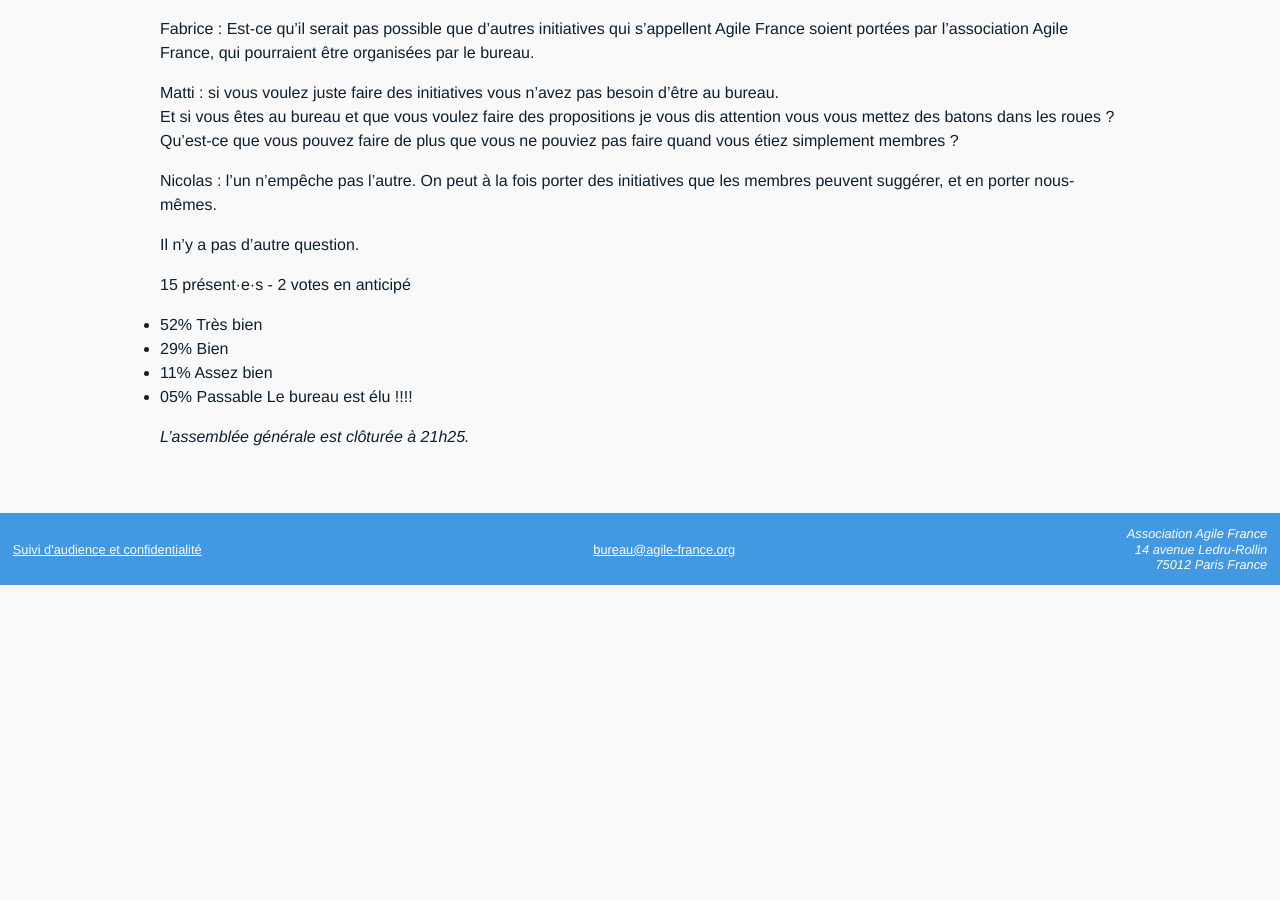
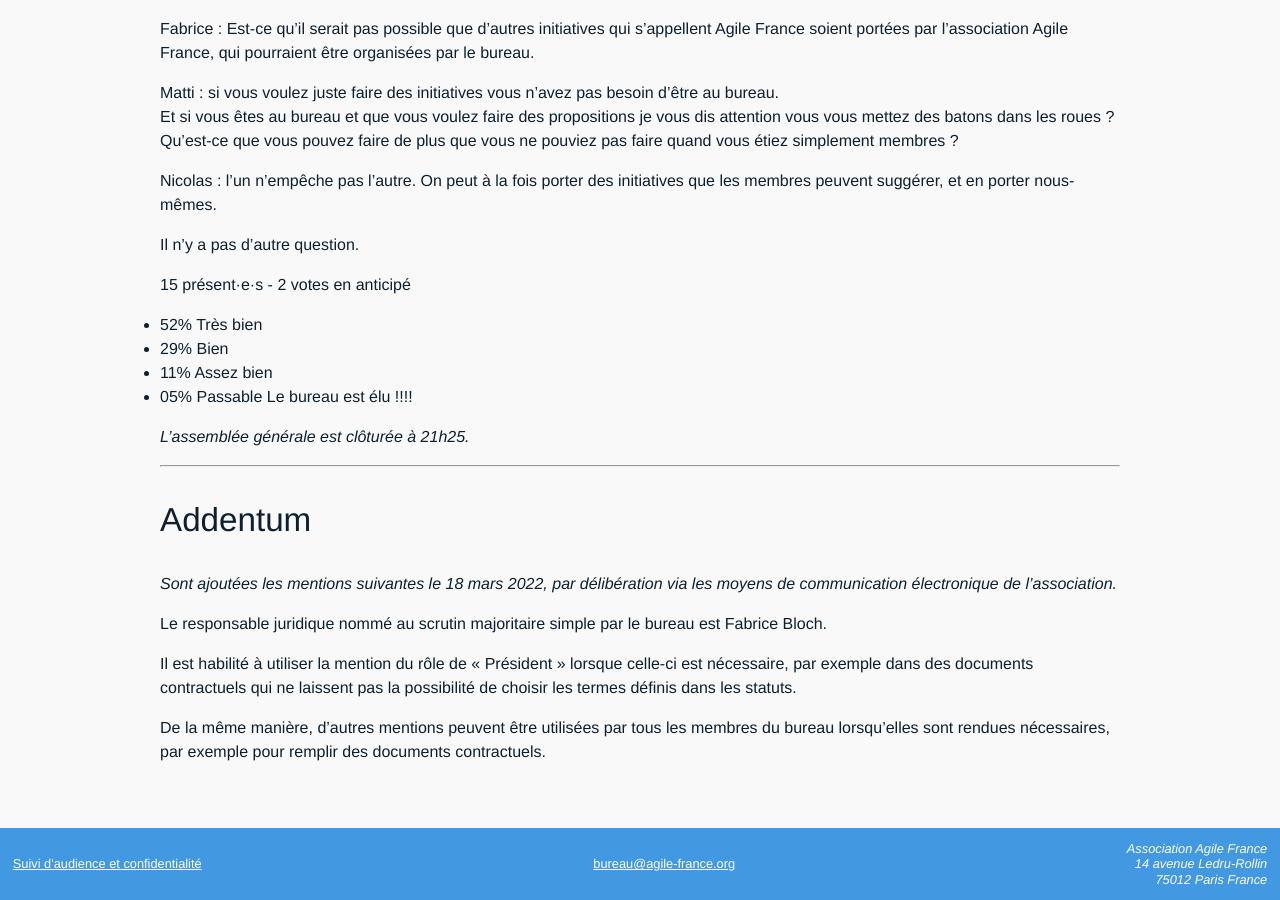
Before and after one commit to AgileFrance/AgileFrance.github.io, a Jekyll site: the page built from _assemblee_generale/2022-02-28.md, in a window 1280 px wide and 900 px high, scrolled down 4321 px. Built offline with Jekyll 4.4.1, drawn with Linux system fonts in a browser that asks for light colours; comment, search, counter and statistics services are not loaded; before the commit the page ends 4906 px from its top, so only the background shows below that.

Commit message:
ajout de l'addentum

```diff
--- a/_assemblee_generale/2022-02-28.md
+++ b/_assemblee_generale/2022-02-28.md
@@ -175,3 +175,15 @@
 Le bureau est élu !!!!
 
 _L'assemblée générale est clôturée à 21h25._
+
+---
+
+## Addentum
+
+_Sont ajoutées les mentions suivantes le 18 mars 2022, par délibération via les moyens de communication électronique de l'association._
+
+Le responsable juridique nommé au scrutin majoritaire simple par le bureau est Fabrice Bloch.
+
+Il est habilité à utiliser la mention du rôle de « Président » lorsque celle-ci est nécessaire, par exemple dans des documents contractuels qui ne laissent pas la possibilité de choisir les termes définis dans les statuts.
+
+De la même manière, d’autres mentions peuvent être utilisées par tous les membres du bureau lorsqu’elles sont rendues nécessaires, par exemple pour remplir des documents contractuels.
```
